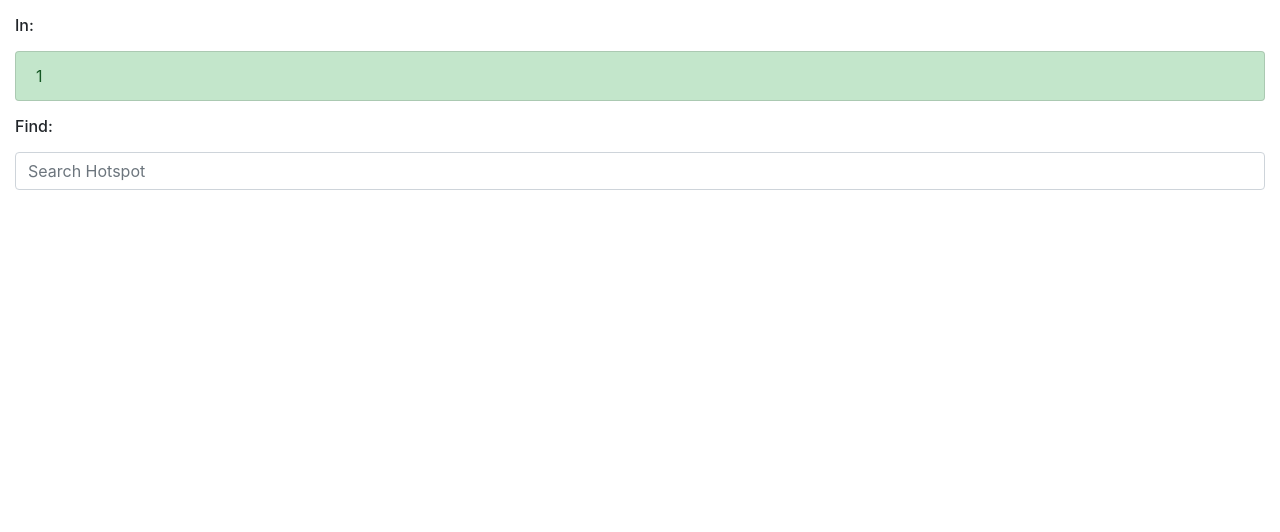
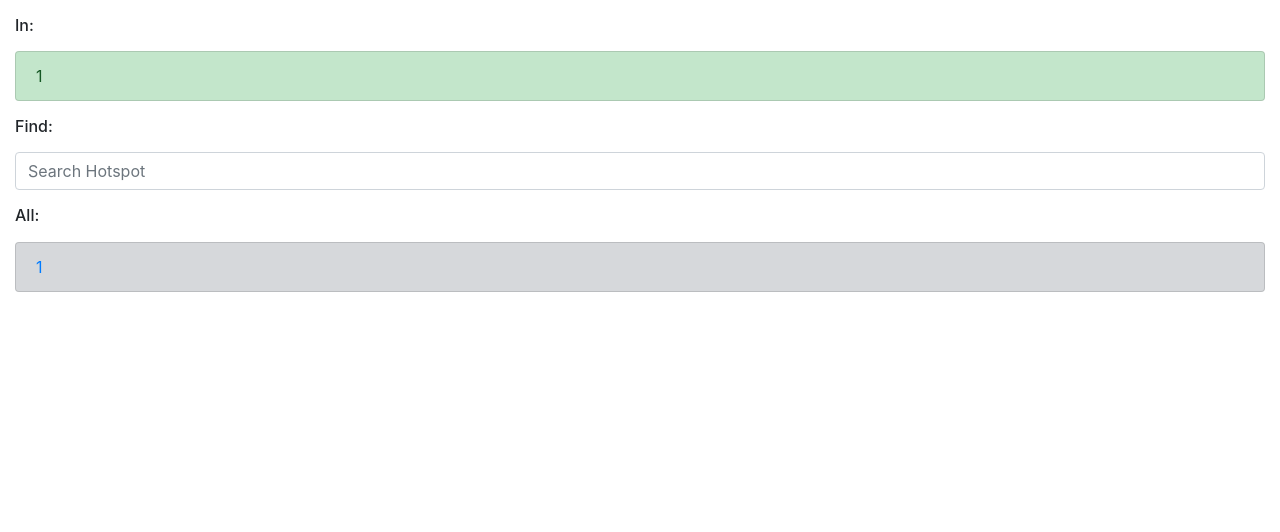
Before and after one commit to mcxvio/seebirds-2.0, a Flask app: page /hotspots/1 in a window 1280 px wide. Shown: the part 56-588 px from the top of the page. Run offline with Flask 2, Linux system fonts and the light colour scheme; data that the repository does not hold is empty; some libraries are stand-ins or nearby versions.

Commit message:
Show all hotspots; fixes.

```diff
--- a/main.py
+++ b/main.py
@@ -98,6 +98,12 @@ def get_hotspots(region):
     previous = searches.get_previous_hotspots(region)
     return render_template('hotspots_results.html', previous=previous, page="locations", region=region.replace("%20", " "))
 
+@app.route('/hotspots/all/<string:region>', methods=['GET'])
+def get_hotspots_all(region):
+    """ Show hotspots results page for all hotspots in a region. """
+    data = service.region_hotspots(region)
+    return render_template('hotspots_results_all.html', data=data, page="hotspots", region=region.replace("%20", " "))
+
 # taxa
 @app.route('/taxa', methods=['GET'])
 def get_taxa_search():
@@ -146,7 +152,7 @@ def get_region_data():
     return app.send_static_file('data_subnationals2.json')
 
 @app.route('/data_hotspots/<string:region>', methods=['GET'])
-def get_hotspots_all(region):
+def get_hotspots_data(region):
     """ Show hotspots data for filter. """
     data = service.region_hotspots_all(region)
     return data
--- a/templates/hotspots_results.html
+++ b/templates/hotspots_results.html
@@ -26,35 +26,16 @@
                 <li class="list-group-item list-group-item-secondary">Previous Hotspots:</li>
                 {% for item in previous %}
                     {% if item != None %}
-                        <li class="list-group-item list-group-item-action"><a href="/{{ page }}/{{ region }}/{{ item }}">{{ item.split('/')[1] }}</a></li>
+                        <li class="list-group-item list-group-item-action"><a href="/{{ page }}/{{ item }}">{{ item.split('/')[1] }}</a></li>
                     {% endif %}
                 {% endfor %}
                 <li class="list-group-item list-group-item-warning"><a href="/clear">[Clear]</a></li>
             </ul>
         {% endif %}
     </div>
-
-    <!--
-    <p><h6>More:</h6></p>
+    <p><h6>All:</h6></p>
     <ul class="list-unstyled list-group">
-        <li class="list-group-item list-group-item-action">
-            <p><a href="/orders/{{ order }}" target="_self">{{ order }}</a></p>
-            <ul class="list-unstyled list-group">
-                <li class="list-group-item list-group-item-action"><a href="/families/{{ family }}" target="_self">{{ family }}</a></li>
-            </ul>
-        </li>
-    </ul
-    <ul class="list-unstyled list-group">
-        <li class="list-group-item list-group-item-secondary">{{ region }}</li>
-        <li class="list-group-item">{{ data|length }} hotspots.</li>
-        {% for item in data %}
-            <li class="list-group-item list-group-item-action">
-                <a href="/locations/{{ region }}/{{ item.locId }}" target="_self">{{ item.locName }}</a>
-                <br>
-                lat: {{ item.lat }}, lng: {{ item.lng }}
-            </li>
-        {% endfor %}
+        <li class="list-group-item list-group-item-secondary"><a href="/hotspots/all/{{ region }}" target="_self">{{ region }}</a></li>
     </ul>
-    -->
 
 {% endblock %}
--- a/templates/species_results.html
+++ b/templates/species_results.html
@@ -21,7 +21,7 @@
                 <li class="list-group-item list-group-item-action">
                     {{ item.howMany }} sighted @ {{ item.obsDt|getdatetime('t') }}
                     <br>
-                    @ <a href="/locations/{{ region }}/{{ item.locId }}" target="_self">{{ item.locName }}</a>
+                    @ <a href="/locations/{{ region }}/{{ item.locName }}/{{ item.locId }}" target="_self">{{ item.locName }}</a>
                 </li>
             {% endfor %}
         {% else %}
```
Also changed, not shown: templates/hotspots_results_all.html (added, +17 -0 lines).
